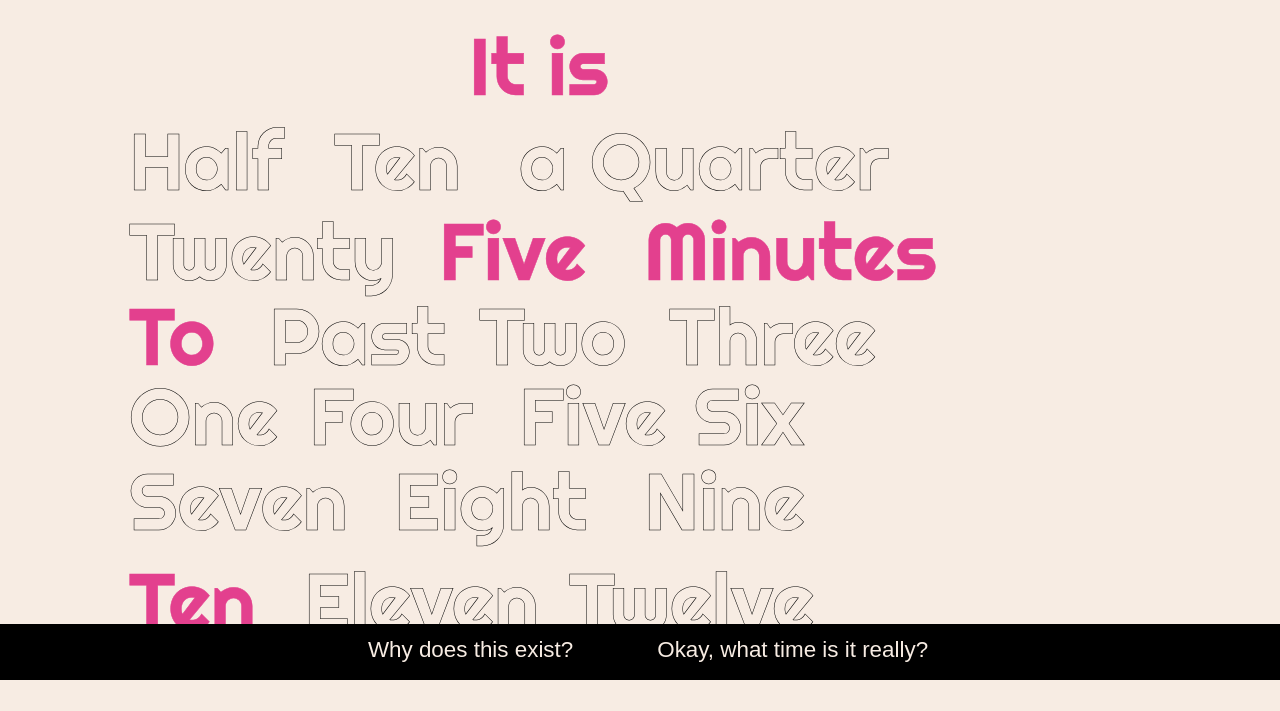
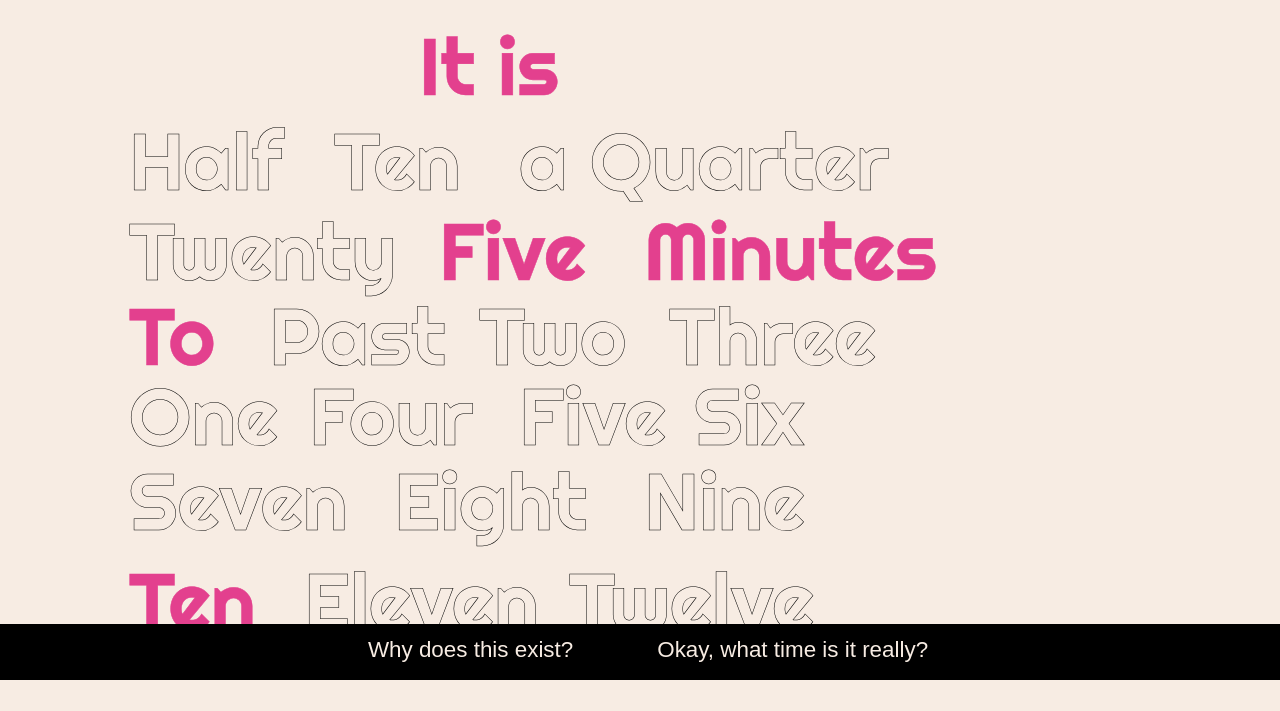
Before and after one commit to sarafec/theWorstClock, a plain HTML site: page index.html in a window 1280 px wide. Shown: the part 120-831 px from the top of the page. Drawn offline with Linux system fonts and the light colour scheme.

Commit message:
fix minor svg styling

```diff
--- a/index.html
+++ b/index.html
@@ -12,8 +12,8 @@
 		<h1>The Worst Clock</h1>
 	</header>
 	<div class="clock-area">
-		<svg width="1000" height="650">
-			<text class="intro" x="350" y="65" fill="#e3408e" stroke="#e3408e">It is</text>
+		<svg width="1000" height="660">
+			<text class="intro" x="300" y="65" fill="#e3408e" stroke="#e3408e">It is</text>
 			<text class="half-description" x="10" y="160" fill="none" stroke="black">Half</text>
 			<text class="ten-description" x="215" y="160" fill="none" stroke="black">Ten</text>
 			<text class="quarter-description" x="400" y="160" fill="none" stroke="black">a Quarter</text>
```
